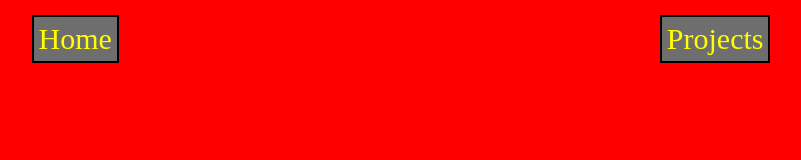
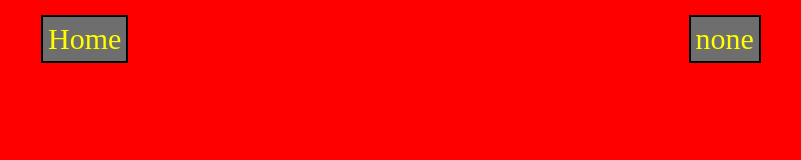
Before and after one commit to AnshYadav000/home, a plain HTML site: page index.html in a window 1280 px wide. Shown: the whole page, without its empty margins (239-1040 px from the left). Drawn offline with Linux system fonts and the light colour scheme.

Commit message:
Update index.html

```diff
--- a/index.html
+++ b/index.html
@@ -42,7 +42,7 @@
             <nav class="nav">
                 <ul class="ul">
                     <li class="li"><a href="#" class="a">Home</a></li>
-                    <li class="li"><a href="#" class="a">Projects</a></li>
+                    <li class="li"><a href="#" class="a">none</a></li>
                 </ul>
             </nav>
         </div>
```
